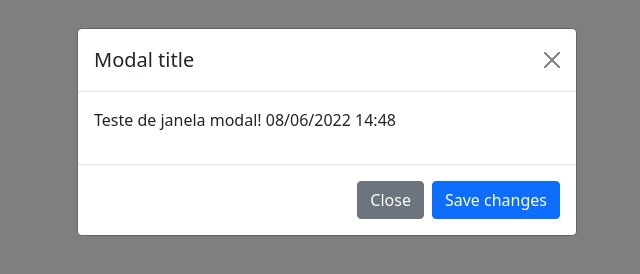
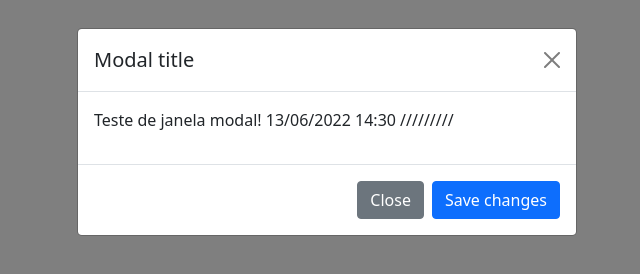
Before and after one commit to paulovsantos/aulagithub, a plain HTML site: page index.html in a window 1280 px wide. Both pictures are taken after a click on the button "Launch demo modal". Shown: the full height of the page, 313-953 px from the left. Drawn offline with nearby package versions, Linux system fonts and the light colour scheme.

Commit message:
Update janela modal body

```diff
--- a/index.html
+++ b/index.html
@@ -24,7 +24,9 @@
         <div class="modal-body">
           <p>
             Teste de janela modal!
-            08/06/2022 14:48
+            13/06/2022 14:30
+
+            /////////
           </p>
         </div>
         <div class="modal-footer">
```
